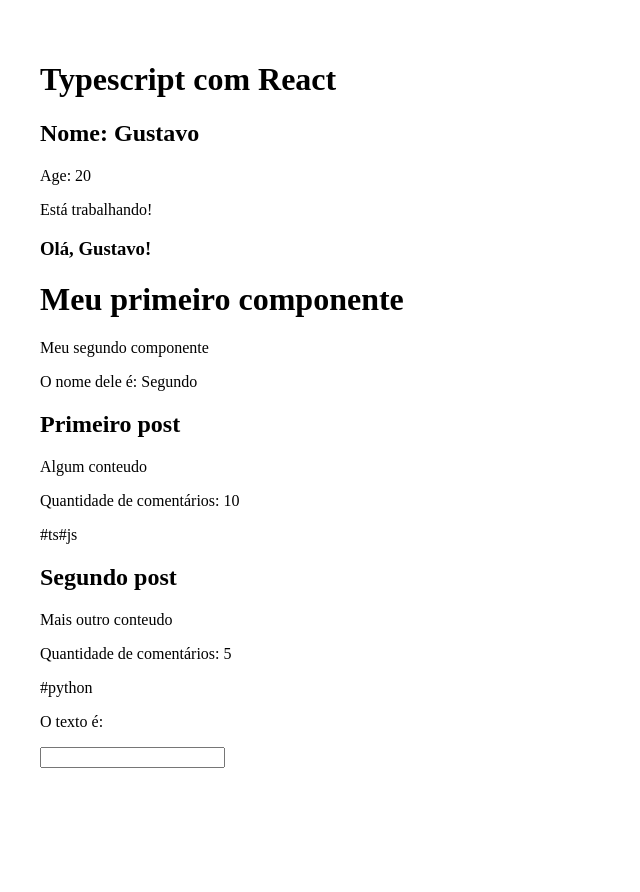
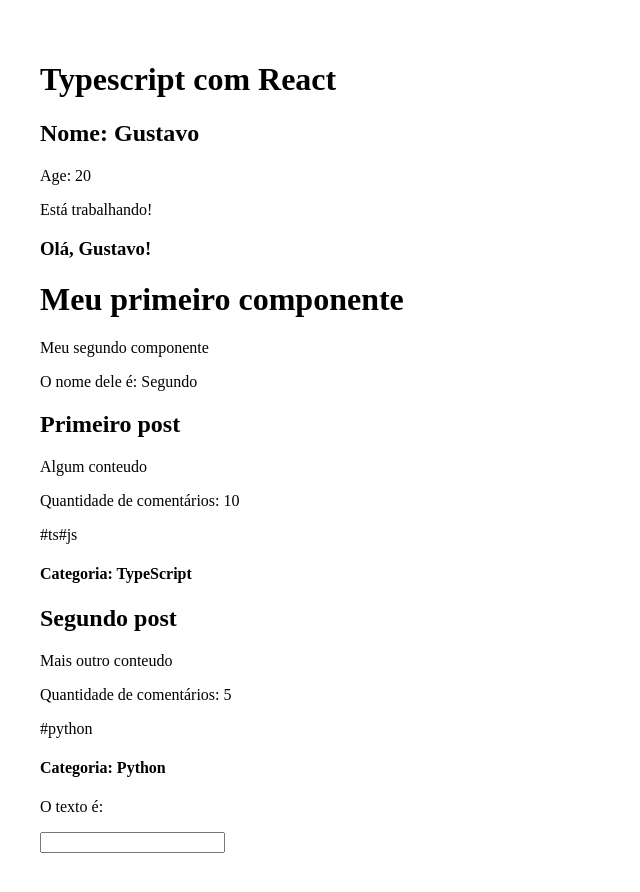
Before and after one commit to gustavobanares/Typescript, a React (Vite) app in the folder react_com_ts/: page / in a window 1280 px wide. Shown: the top 892 px of the page, without its empty margins (0-640 px from the left). Built offline with nearby package versions, Linux system fonts and the light colour scheme.

Commit message:
feat: enum

```diff
--- a/react_com_ts/src/App.tsx
+++ b/react_com_ts/src/App.tsx
@@ -4,7 +4,7 @@
 
 // 5 - desestruturando props
 import SecondComponent from "./components/SecondComponent"
-import Destructuring from "./components/Desestructuring"
+import Destructuring, {Category} from "./components/Desestructuring"
 
 // 6 - useState
 import State from "./components/State"
@@ -33,8 +33,8 @@
        <h3>{userGreeting(name)}</h3>
        <FirstComponent />
        <SecondComponent name='Segundo' />
-       <Destructuring title='Primeiro post' content="Algum conteudo" commentsQty={10} tags={['ts', 'js']} />
-       <Destructuring title='Segundo post' content="Mais outro conteudo" commentsQty={5} tags={['python']} />
+       <Destructuring title='Primeiro post' content="Algum conteudo" commentsQty={10} tags={['ts', 'js']} category={Category.TS} />
+       <Destructuring title='Segundo post' content="Mais outro conteudo" commentsQty={5} tags={['python']} category={Category.P} />
        <State />
       </div>
 
--- a/react_com_ts/src/components/Desestructuring.tsx
+++ b/react_com_ts/src/components/Desestructuring.tsx
@@ -5,9 +5,18 @@
     content: string,
     commentsQty: number,
     tags: string[]
+
+    // 8 - enum
+    category: Category
 }
 
-const Destructuring = ({title, content, commentsQty, tags} : Props) => {
+export enum Category {
+  JS = 'JavaScript',
+  TS = 'TypeScript',
+  P = 'Python',
+}
+
+const Destructuring = ({title, content, commentsQty, tags, category} : Props) => {
   return (
     <div>
         <h2>{title}</h2>
@@ -18,7 +27,7 @@
                 <span>#{tag}</span>
             ))}
         </div>
-
+            <h4>Categoria: {category}</h4>
     </div>
   )
 }
```
